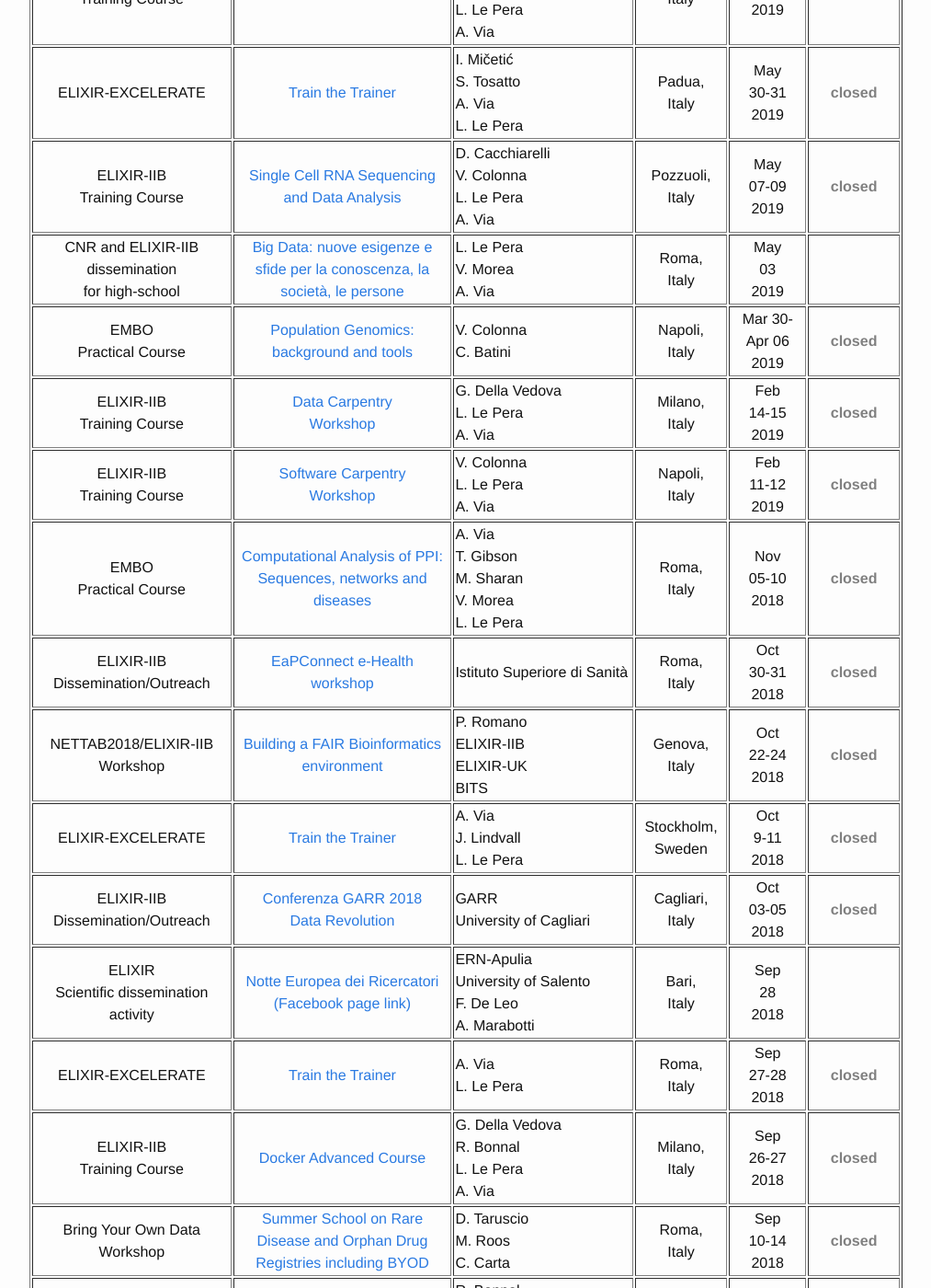
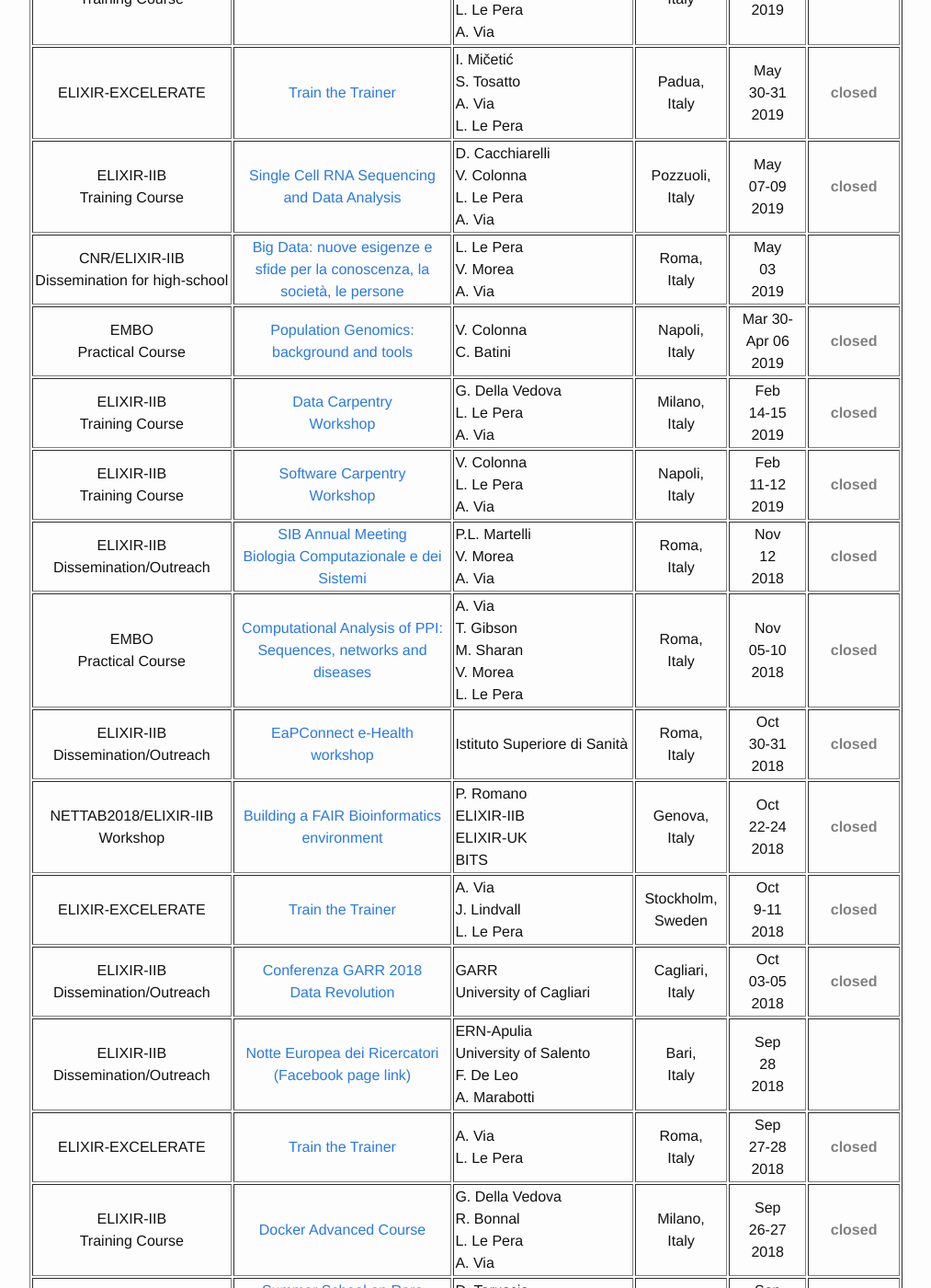
Before and after one commit to ELIXIR-IIB-training/website, a Jekyll site: the page built from _pages/01-all_events.md, in a window 1280 px wide and 1400 px high, scrolled down 1679 px. Shown: the whole window at 92% size, without its empty margins (238-1251 px from the left). Built offline with Jekyll 4.4.1, drawn with Linux system fonts in a browser that asks for light colours; some of the changed text lies outside the part shown.

Commit message:
Add SIB Meeting 2018 and changes in Foundational Open Science Skills Workshop Series

```diff
--- a/_pages/01-all_events.md
+++ b/_pages/01-all_events.md
@@ -69,22 +69,22 @@ permalink: /all_events_2018_2019/
    <td height="50" align="center"><font color="grey"><b>closed</b></font></td>
 </tr>
 <tr>
-<td height="50" align="center">Foundational <br>Open Science Skills<br>Workshop Series</td>
-   <td height="50" width="220" align="center"><a href="http://bit.ly/foss-rome-19">Practical Software Skills<br>Workshop</a></td>
+<td height="50" align="center">Foundational<br>Open Science Skills<br>Workshop Series</td>
+   <td height="50" width="220" align="center">Practical Software Skills<br>Hackathon for Training material development</td>
    <td height="50" width="150">University of Arkansas<br>CNR<br>CERTH<br>Netherlands eScience Center<br>University of Arizona</td>
    <!-- <td height="50" width="150"></td> -->
    <td height="50" align="center">Roma,<br>Italy</td>
    <td height="50" width="75" align="center">Oct<br>03-04<br>2019</td>
-   <td height="50" align="center"><font color="grey"><b> cancelled </b></font></td>
+   <td height="50" align="center"><font color="grey"></font></td>
 </tr>
 <tr>
-<td height="50" align="center">Foundational <br>Open Science Skills <br>Workshop Series</td>
-   <td height="50" width="220" align="center"><a href="http://bit.ly/foss-rome-19">Practical Data Skills<br>Workshop</a></td>
+<td height="50" align="center">Foundational<br>Open Science Skills <br>Workshop Series</td>
+   <td height="50" width="220" align="center">Practical Data Skills<br>Hackathon for Training material development</td>
    <td height="50" width="150">University of Arkansas<br>CNR<br>CERTH<br>Netherlands eScience Center<br>University of Arizona</td>
    <!-- <td height="50" width="150"></td> -->
    <td height="50" align="center">Roma,<br>Italy</td>
    <td height="50" width="75" align="center">Oct<br>02-03<br>2019</td>
-   <td height="50" align="center"><font color="grey"><b> cancelled </b></font></td>
+   <td height="50" align="center"><font color="grey"></font></td>
 </tr>
 <tr>
 <td height="50" align="center">European Joint Programme<br>Rare Diseases</td>
@@ -150,7 +150,7 @@ permalink: /all_events_2018_2019/
    <td height="50" align="center"><font color="grey"><b>closed</b></font></td>
 </tr>
 <tr>
-<td height="50" align="center">CNR and ELIXIR-IIB<br>dissemination<br>for high-school</td>
+<td height="50" align="center">CNR/ELIXIR-IIB<br>Dissemination for high-school</td>
    <td height="50" width="220" align="center"><a href="http://liceodantealighieri.it/content/ciclo-di-conferenze-2-3-maggio-2019-dipartimento-di-matematica-e-fisica-0">Big Data: nuove esigenze e sfide per la conoscenza, la società, le persone</a></td>
    <td height="50" width="150">L. Le Pera <br>V. Morea<br>A. Via</td>
    <!-- <td height="50" width="150"></td> -->
@@ -185,6 +185,16 @@ permalink: /all_events_2018_2019/
    <td height="50" width="75" align="center">Feb<br>11-12<br>2019</td>
    <td height="50" align="center"><font color="grey"><b>closed</b></font></td>
 </tr>
+<tr>
+<td height="50" align="center">ELIXIR-IIB<br>Dissemination/Outreach</td>
+   <td height="50" width="220" align="center"><a href="https://www.cnr.it/it/evento/15966/biologia-computazionale-e-di-sistema">SIB Annual Meeting<br>Biologia Computazionale e dei Sistemi</a></td>
+   <td height="50" width="150">P.L. Martelli<br>V. Morea<br>A. Via</td>
+   <!-- <td height="50" width="150"></td> -->
+   <td height="50" align="center">Roma,<br>Italy</td>
+   <td height="50" width="75" align="center">Nov<br>12<br>2018</td>
+   <td height="50" align="center"><font color="grey"><b>closed</b></font></td>
+</tr>
+
    <tr>
 	<td height="50" align="center">EMBO<br>Practical Course</td>
    <td height="50" width="220" align="center"><a href="http://meetings.embo.org/event/18-protein-protein">Computational Analysis of PPI: Sequences, networks and diseases</a></td>
@@ -231,7 +241,7 @@ permalink: /all_events_2018_2019/
    <td height="50" align="center"><font color="grey"><b>closed</b></font></td>
 </tr>
 <tr>
-	<td height="50" align="center">ELIXIR<br>Scientific dissemination activity</td>
+	<td height="50" align="center">ELIXIR-IIB<br>Dissemination/Outreach</td>
    <td height="50" width="220" align="center"><a href="http://www.laricercaviendinotte.it/">Notte Europea dei Ricercatori</a><br><a href="https://www.facebook.com/events/240703663214038/">(Facebook page link)</a></td>
    <td height="50" width="150">ERN-Apulia<br>University of Salento<br>F. De Leo<br>A. Marabotti</td>
    <!-- <td height="50" width="150"></td> -->
@@ -295,7 +305,7 @@ permalink: /all_events_2018_2019/
    <td height="50" align="center"><font color="grey"><b>closed</b></font></td>
 </tr>
 <tr>
-<td height="50" align="center">CNR and ELIXIR-IIB<br>ASL workshop<br>for high-schools.<br>Scientific dissemination activity</td>
+<td height="50" align="center">CNR/ELIXIR-IIB<br>ASL Workshop<br>Dissemination for high-school</td>
    <td height="50" width="220" align="center"><a href="https://elixir-iib-training.github.io/website/docs/Workshop-CNR-Righi_Roma2018.html">Dai Big Data alla Data Science: sfide e professioni nascenti nell’era dei grandi dati</a>
 </td>
    <td height="50" width="150">A. Calderone<br>C. Fantaccione<br>L. Le Pera<br>L. Licata<br>V. Morea<br>A. Via</td>
```
